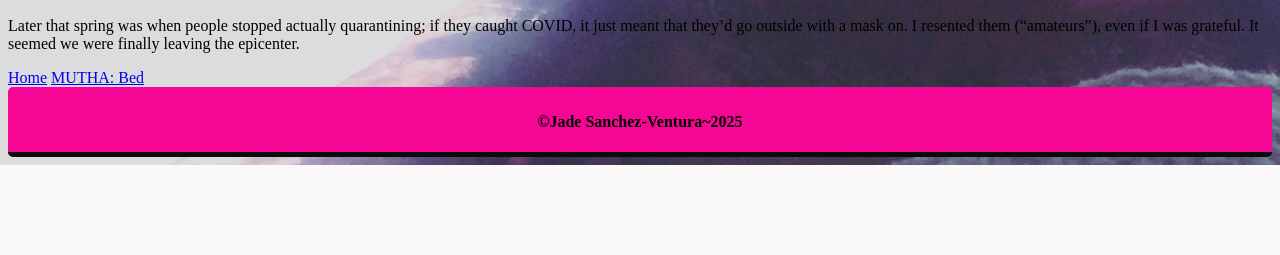
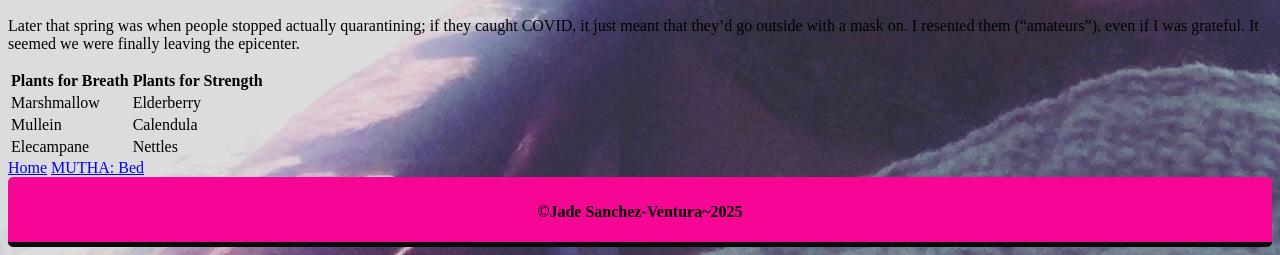
Before and after one commit to jadesv/webbasics, a plain HTML site: page quarantine.html in a window 1280 px wide. Shown: the part 1372-1627 px from the top of the page. Before the commit the page ends 1537 px from the top, so only its background shows below. Drawn offline with Linux system fonts and the light colour scheme.

Commit message:
Add table of plants to quarantine.html

```diff
--- a/quarantine.html
+++ b/quarantine.html
@@ -14,7 +14,25 @@
      <p>But, but, he stabilized. They sent him back. Our family was in quarantine for 21 days. I was actually pretty good at quarantine parenting. We kind of had fun. The next year, again right after Christmas, we did another 20 day quarantine. That was the time I got really sick. I nursed with a mask on, but my toddler got COVID anyway. I remember nursing her to help her get better and feeling a hunger on a cellular level. I felt my own recovery leaving my body. </p>
      <img class="masks" src="quarantinenetflix.jpeg" alt="Sunlight reflecting off a TV screen, with the message, “Are you Still Watching?”, suggesting long hours of episodes.">
      <p>Later that spring was when people stopped actually quarantining; if they caught COVID, it just meant that they’d go outside with a mask on. I resented them (“amateurs”), even if I was grateful. It seemed we were finally leaving the epicenter.</p>
-     <a href="index.html">Home</a>
+    <table>
+        <tr>
+            <th>Plants for Breath</th>
+            <th>Plants for Strength</th>
+        </tr>
+        <tr>
+            <td>Marshmallow</td>
+            <td>Elderberry</td>
+        </tr>
+        <tr>
+            <td>Mullein</td>
+            <td>Calendula</td>
+        </tr>
+        <tr>
+            <td>Elecampane</td>
+            <td>Nettles</td>
+        </tr>
+        </table>
+    <a href="index.html">Home</a>
     <a href="https://www.muthamagazine.com/2021/04/bed-home-is-where-we/">MUTHA: Bed</a>
 <footer>
    <h4>©Jade Sanchez-Ventura~2025</h4>
```
